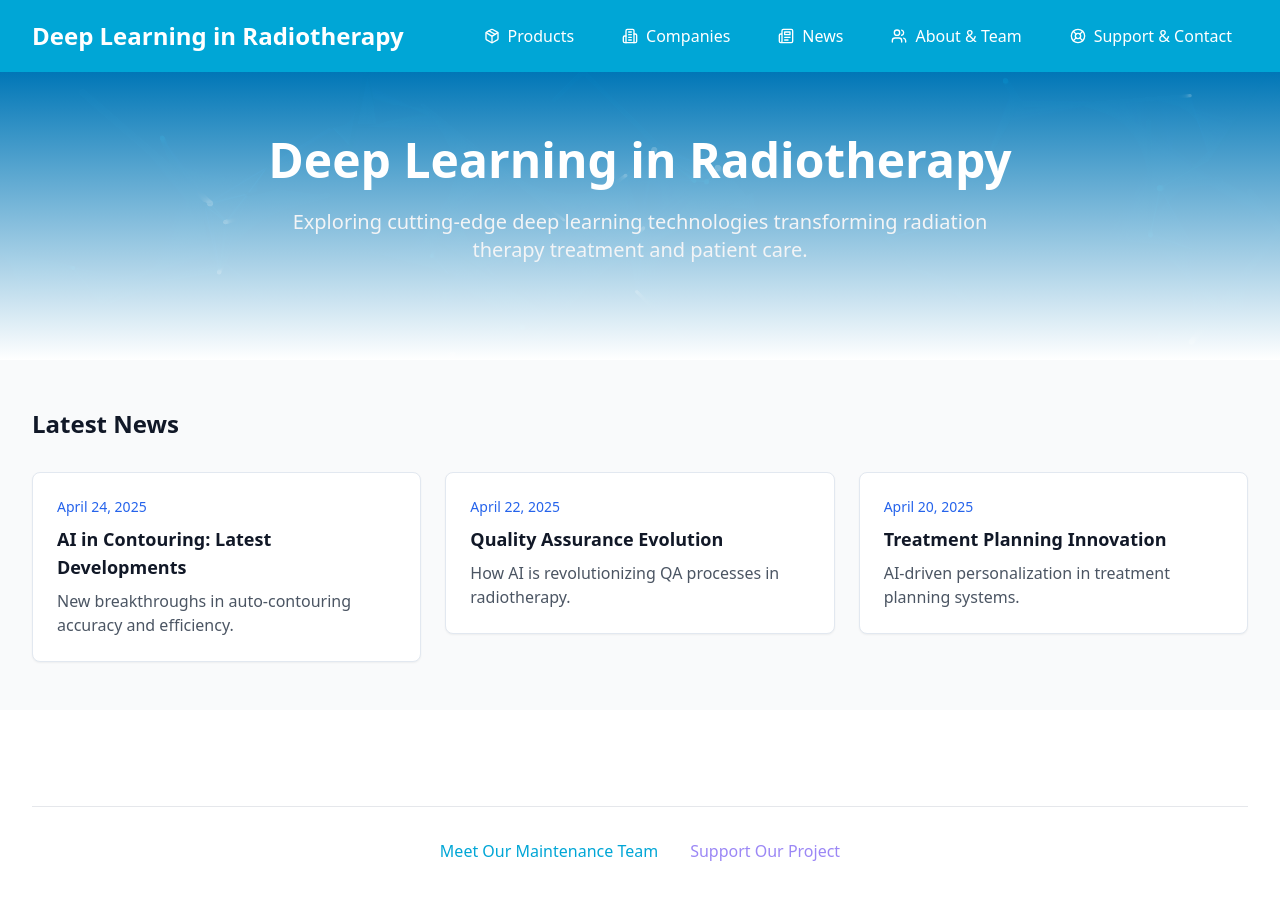
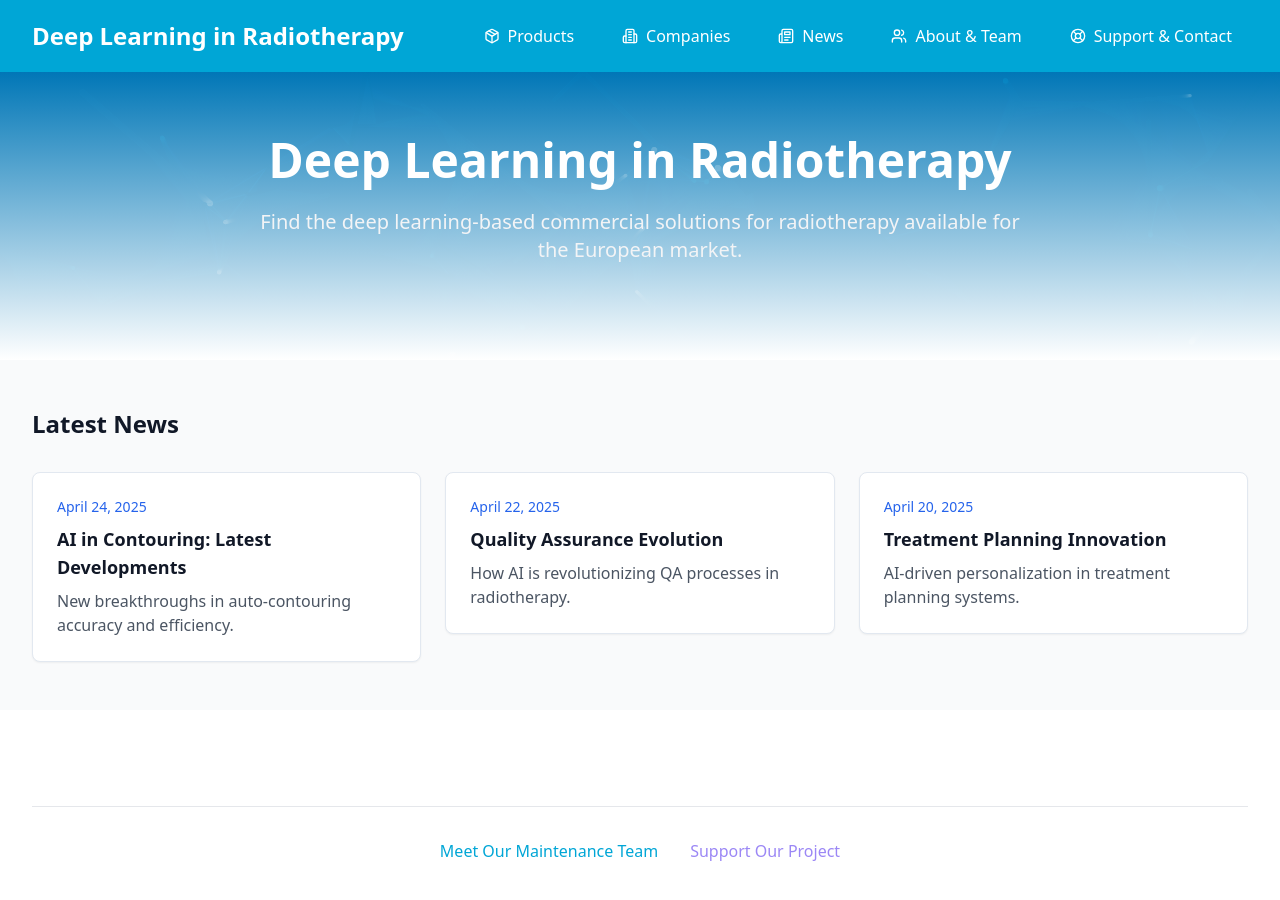
Before and after one commit to DLinRT-eu/website, a React (Vite) app: page / in a window 1280 px wide. Shown: the top 900 px of the page. Built offline with nearby package versions, Linux system fonts and the light colour scheme.

Commit message:
Update home page subtitle
Improve the subtitle in the home page to provide more context.

```diff
--- a/src/components/IntroSection.tsx
+++ b/src/components/IntroSection.tsx
@@ -107,7 +107,7 @@ const IntroSection = () => {
               Deep Learning in Radiotherapy
             </h1>
             <p className="text-xl text-gray-100 mb-8">
-              Exploring cutting-edge deep learning technologies transforming radiation therapy treatment and patient care.
+              Find the deep learning-based commercial solutions for radiotherapy available for the European market.
             </p>
           </div>
         </div>
```
